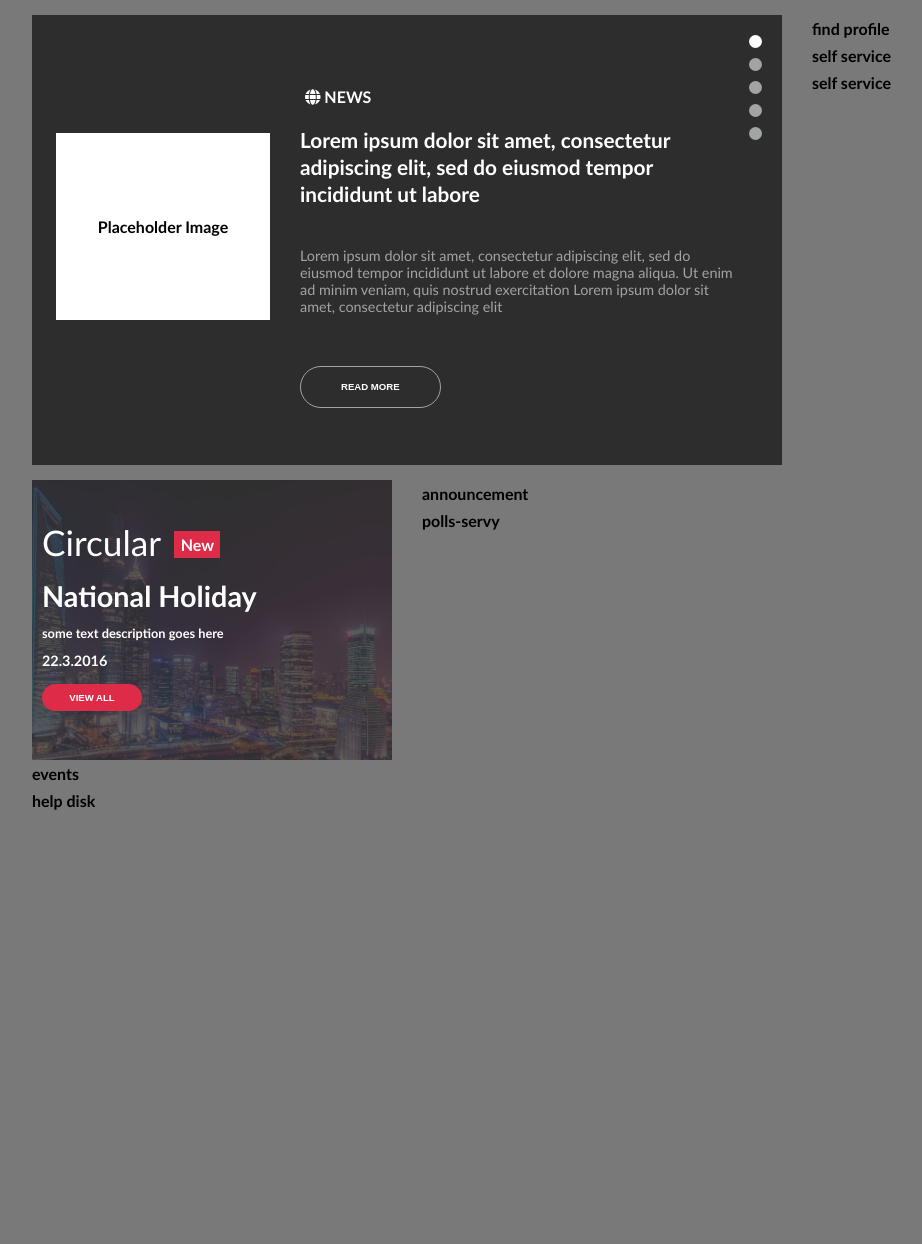
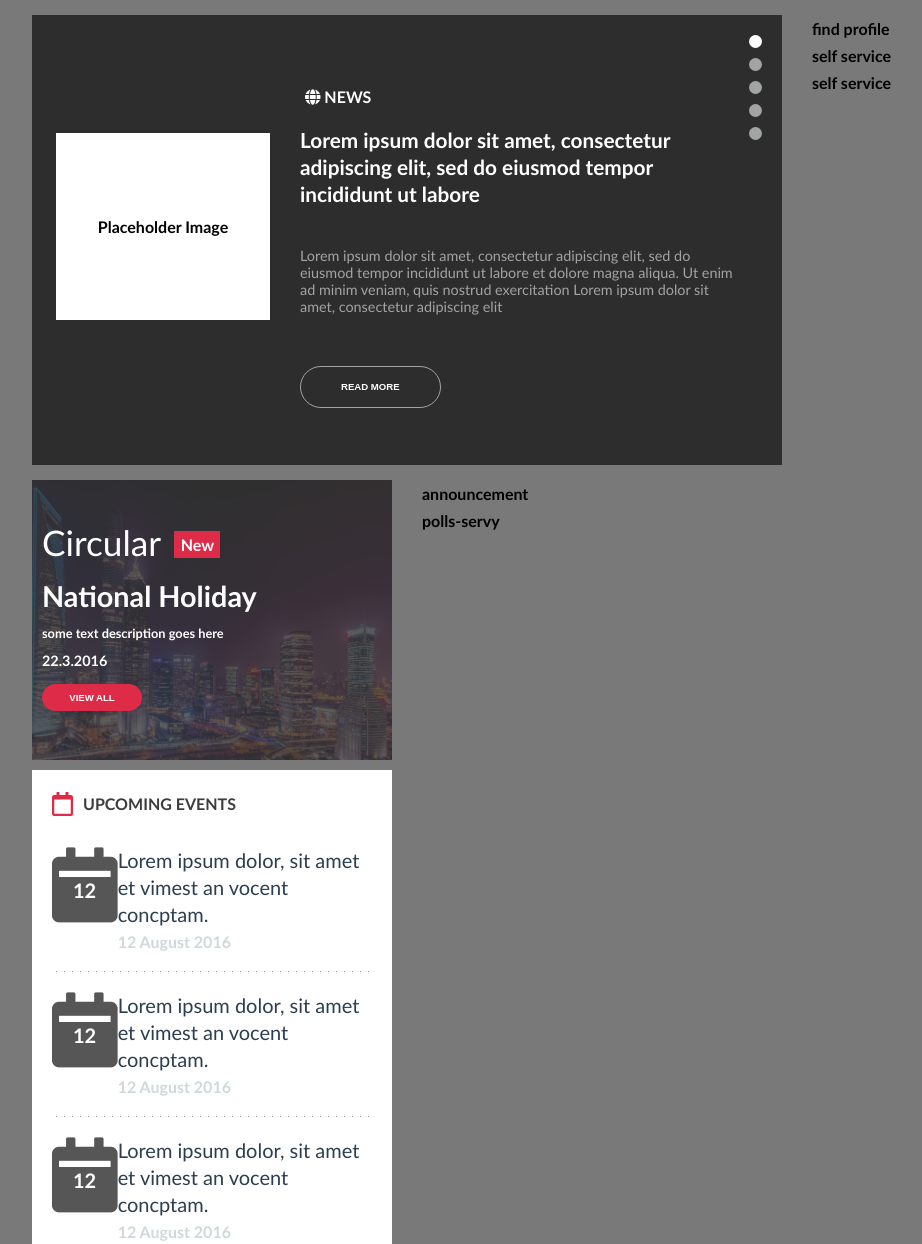
Before and after one commit to moelzanaty3/itworx-task-frontend, a website: page index.pug in a window 1280 px wide. Shown: the top 1244 px of the page, without its empty margins (38-960 px from the left). Before the commit the page ends 829 px from the top, so only its background shows below. Drawn offline with nearby package versions, Linux system fonts and the light colour scheme; files that its build step writes are made by us from their sources.

Commit message:
finish events

```diff
--- a/assets/css/scss/components/__all.scss
+++ b/assets/css/scss/components/__all.scss
@@ -7,3 +7,4 @@
 @import "carousel";
 @import "news";
 @import "circular";
+@import "events";
--- /dev/null
+++ b/assets/css/scss/components/_events.scss
@@ -0,0 +1,64 @@
+.item.item__events {
+  background: $color-white;
+  margin: 10px 0px;
+  padding: 20px;
+  header {
+    display: flex;
+    align-items: center;
+    i {
+      position: relative;
+      top: -15px;
+      font-size: 24px;
+      color: $color-brand;
+    }
+    h4 {
+      text-transform: uppercase;
+      letter-spacing: 1.4;
+      margin: 0 0 30px 10px;
+      color: darken($color: $color-grey, $amount: 40%);
+    }
+  }
+  .item__events-widget {
+    background-image: linear-gradient(
+      to right,
+      $color-grey 10%,
+      rgba(255, 255, 255, 0) 0%
+    );
+    background-position: bottom;
+    background-size: 8px 1px;
+    background-repeat: repeat-x;
+    padding-bottom: 10px;
+    margin-bottom: 20px;
+
+    display: flex;
+    justify-content: center;
+    .widget__icon {
+      i {
+        font-size: 75px;
+        color: darken($color: $color-grey, $amount: 30%);
+      }
+      span {
+        display: inline-block;
+        background: darken($color: $color-grey, $amount: 30%);
+        color: $color-white;
+        position: relative;
+        bottom: 45px;
+        height: 40px;
+        width: 65px;
+        font-size: 20px;
+        text-align: center;
+      }
+    }
+    .widget__content {
+      p {
+        font-size: 20px;
+        color: $color-concrte;
+        font-weight: 400;
+        margin: 0px;
+      }
+      strong {
+        color: darken($color: $color-grey-light, $amount: 10%);
+      }
+    }
+  }
+}
--- a/assets/css/scss/settings/_colors.scss
+++ b/assets/css/scss/settings/_colors.scss
@@ -13,6 +13,8 @@ $color-grey: #a2a3a3;
 
 $color-black: #000;
 $color-black-light: #050300;
+$color-concrte: #2c3e50;
+$color-grey-light: #ecf0f1;
 // Background Colors
 $bg-color-gray: #797979;
 
--- a/components/_events.pug
+++ b/components/_events.pug
@@ -1,2 +1,15 @@
+mixin widget()
+    .item__events-widget
+        .widget__icon
+            i.far.fa-calendar
+            span 12
+        .widget__content
+            p Lorem ipsum dolor, sit amet et vimest an vocent concptam.
+            strong <time datetime="2016-8-12 20:00"> 12 August 2016
 .item.item__events
-    | events
+    header
+        i.far.fa-calendar
+        h4 upcoming events
+    +widget
+    +widget
+    +widget
```
Also changed, not shown: assets/css/site.css, index.html.
